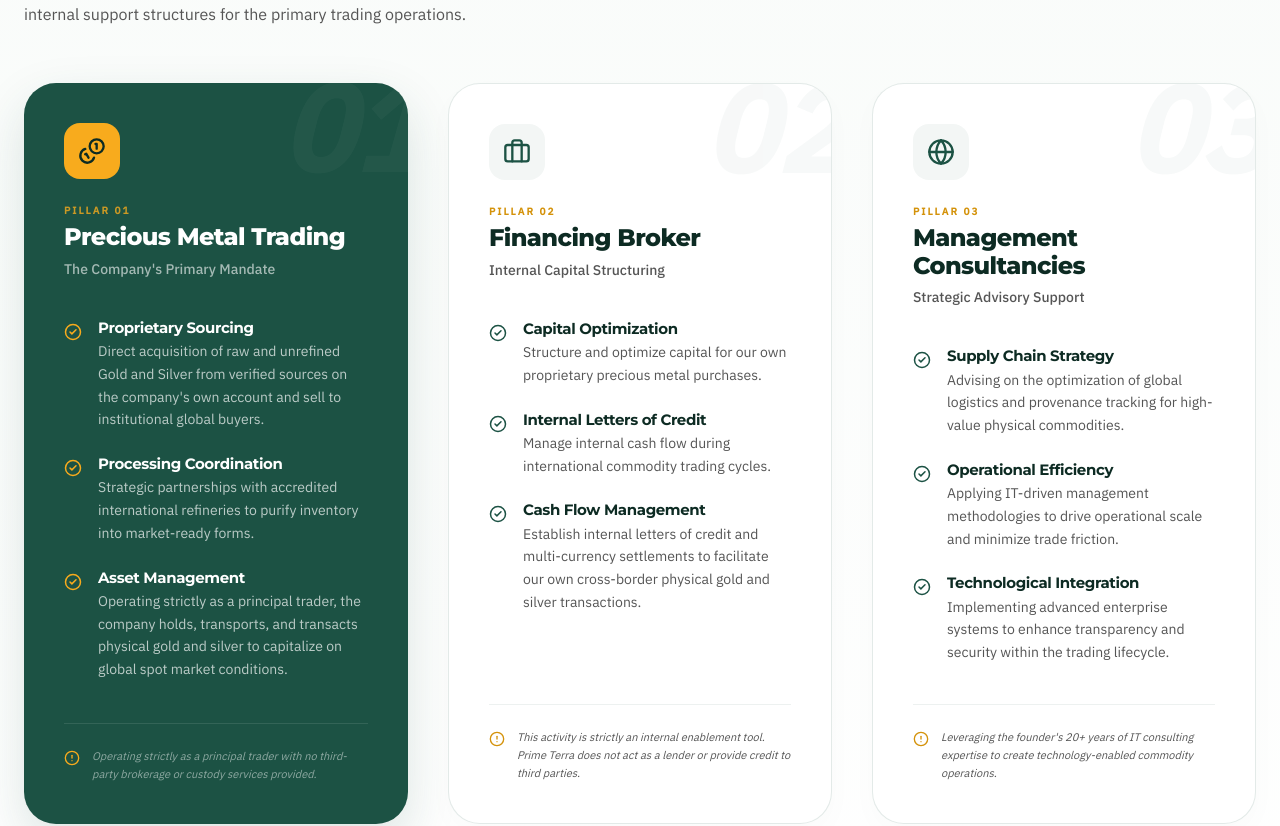
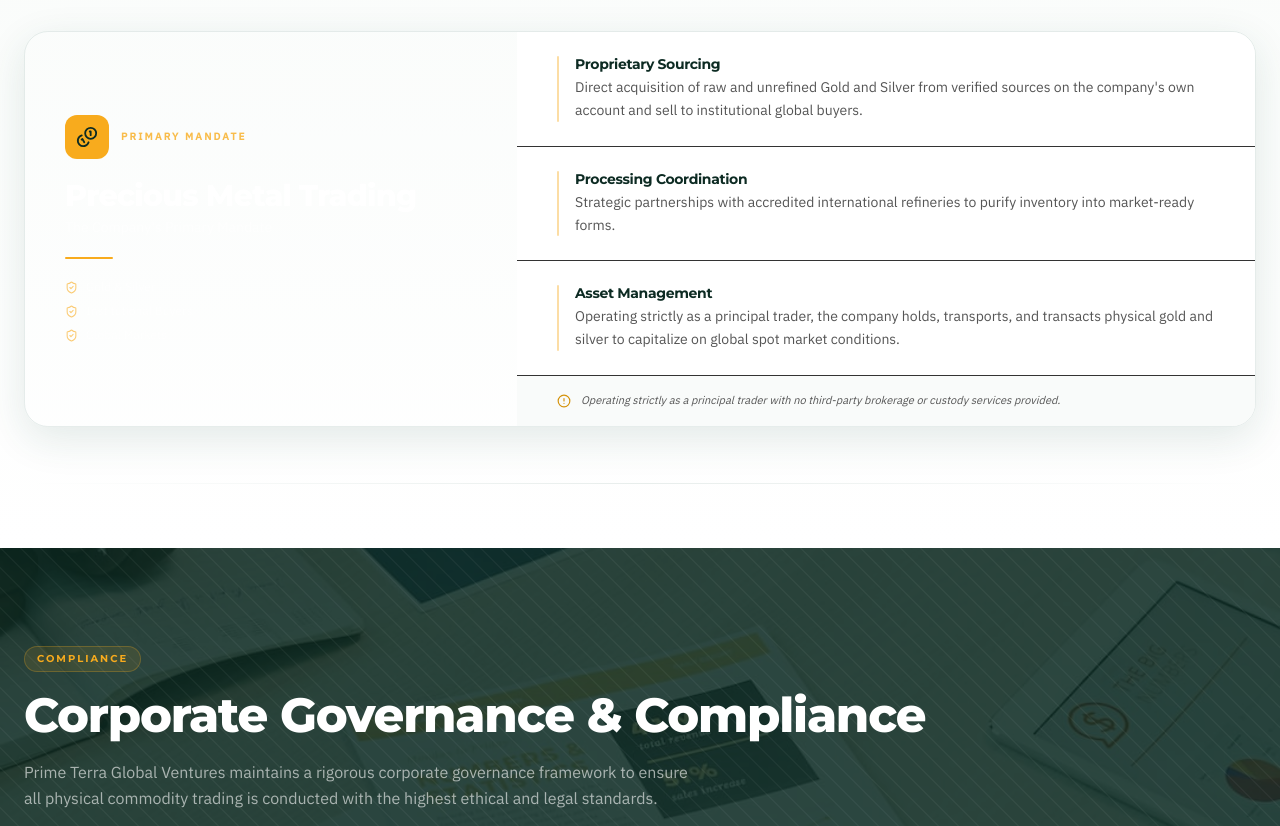
Before and after one commit to mtforstartups-hub/prime-terra, a Next.js app: page / in a window 1280 px wide. Shown: the part 1756-2582 px from the top of the page. Built offline with nearby package versions, Linux system fonts and the light colour scheme.

Commit message:
modified business pillars

```diff
--- a/app/components/HomePage/BusinessPillars.tsx
+++ b/app/components/HomePage/BusinessPillars.tsx
@@ -2,176 +2,9 @@
 import { motion } from "motion/react";
 import Badge from "../Badge";
 import { fadeUp, staggerContainer } from "./SummarySection";
-import {
-  Coins,
-  Briefcase,
-  Globe,
-  CheckCircle2,
-  AlertCircle,
-} from "lucide-react";
+import { Coins, AlertCircle, ShieldCheck } from "lucide-react";
 
-interface PillarItem {
-  title: string;
-  description: string;
-}
-
-interface PillarProps {
-  index: string;
-  icon: React.ReactNode;
-  title: string;
-  subtitle: string;
-  items: PillarItem[];
-  footerNote?: string;
-  isPrimary?: boolean;
-}
-
-function Pillar({
-  index,
-  icon,
-  title,
-  subtitle,
-  items,
-  footerNote,
-  isPrimary,
-}: PillarProps) {
-  return (
-    <motion.div
-      variants={fadeUp}
-      className={`relative group flex flex-col h-full rounded-4xl overflow-hidden transition-all duration-500 hover:z-10`}
-      style={{
-        background: isPrimary ? "var(--color-forest)" : "white",
-        border: isPrimary ? "none" : "1px solid rgba(28,82,68,0.12)",
-        boxShadow: isPrimary
-          ? "0 20px 50px rgba(28,82,68,0.15)"
-          : "0 10px 30px rgba(0,0,0,0.02)",
-      }}
-    >
-      {/* Background Index Number */}
-      <div
-        className={`absolute -top-4 -right-4 text-[120px] font-black leading-none select-none pointer-events-none opacity-[0.03] italic`}
-        style={{ color: isPrimary ? "white" : "var(--color-forest)" }}
-      >
-        {index}
-      </div>
-
-      <div className="p-8 md:p-10 flex flex-col h-full">
-        {/* Header Section */}
-        <div className="mb-10">
-          <div
-            className={`w-14 h-14 rounded-2xl flex items-center justify-center mb-6 transition-transform duration-500 group-hover:scale-110 group-hover:rotate-3`}
-            style={{
-              background: isPrimary
-                ? "var(--color-amber)"
-                : "rgba(28,82,68,0.05)",
-              color: isPrimary
-                ? "var(--color-forest-dark)"
-                : "var(--color-forest)",
-            }}
-          >
-            {icon}
-          </div>
-
-          <div className="flex flex-col gap-1">
-            <span
-              className="text-[10px] font-bold tracking-[0.2em] uppercase"
-              style={{
-                color: isPrimary
-                  ? "rgba(248,171,29,0.8)"
-                  : "var(--color-amber-dark)",
-              }}
-            >
-              Pillar {index}
-            </span>
-            <h3
-              className={`text-2xl font-extrabold leading-tight`}
-              style={{
-                color: isPrimary ? "white" : "var(--color-forest-dark)",
-                fontFamily: "var(--font-heading)",
-              }}
-            >
-              {title}
-            </h3>
-            <p
-              className={`text-sm font-medium mt-1 ${isPrimary ? "text-white/60" : "text-charcoal-light"}`}
-            >
-              {subtitle}
-            </p>
-          </div>
-        </div>
-
-        {/* Structured Items Section */}
-        <div className="grow flex flex-col gap-6">
-          {items.map((item, i) => (
-            <div key={i} className="flex gap-4">
-              <div className="mt-1 shrink-0">
-                <CheckCircle2
-                  size={18}
-                  className={isPrimary ? "text-amber" : "text-forest"}
-                  // style={{
-                  //   color: isPrimary
-                  //     ? "var(--color-amber)"
-                  //     : "var(--color-forest)",
-                  // }}
-                />
-              </div>
-              <div className="flex flex-col gap-1">
-                <h4
-                  className={`text-[15px] font-bold ${isPrimary ? "text-white" : "text-forest-dark"}`}
-                >
-                  {item.title}
-                </h4>
-                <p
-                  className={`text-sm leading-relaxed ${isPrimary ? "text-white/70" : "text-charcoal-light"}`}
-                >
-                  {item.description}
-                </p>
-              </div>
-            </div>
-          ))}
-        </div>
-
-        {/* Note Section (Maintains Symmetry) */}
-        <div
-          className={`mt-10 pt-6 border-t flex gap-3`}
-          style={{
-            borderColor: isPrimary
-              ? "rgba(255,255,255,0.1)"
-              : "rgba(28,82,68,0.08)",
-          }}
-        >
-          {footerNote ? (
-            <>
-              <AlertCircle
-                size={16}
-                className={`shrink-0 mt-0.5 ${isPrimary ? "text-amber" : "text-amber-dark"}`}
-              />
-              <p
-                className={`text-[11px] leading-relaxed italic ${isPrimary ? "text-white/50" : "text-charcoal-light"}`}
-              >
-                {footerNote}
-              </p>
-            </>
-          ) : (
-            <div className="h-4" /> // Empty space to keep alignment
-          )}
-        </div>
-      </div>
-
-      {/* Hover Decoration */}
-      <motion.div className="absolute inset-0 border-2 border-transparent rounded-4xl pointer-events-none transition-colors duration-500 group-hover:border-amber/20" />
-    </motion.div>
-  );
-}
-
-export default function BusinessPillars() {
-  const pillars = [
-    {
-      index: "01",
-      icon: <Coins size={28} />,
-      title: "Precious Metal Trading",
-      subtitle: "The Company's Primary Mandate",
-      isPrimary: true,
-      items: [
+const tradingItems = [
   {
     title: "Proprietary Sourcing",
     description:
@@ -187,79 +20,30 @@
     description:
       "Operating strictly as a principal trader, the company holds, transports, and transacts physical gold and silver to capitalize on global spot market conditions.",
   },
-      ],
-      footerNote:
-        "Operating strictly as a principal trader with no third-party brokerage or custody services provided.",
-    },
-    {
-      index: "02",
-      icon: <Briefcase size={28} />,
-      title: "Financing Broker",
-      subtitle: "Internal Capital Structuring",
-      items: [
-        {
-          title: "Capital Optimization",
-          description:
-            "Structure and optimize capital for our own proprietary precious metal purchases.",
-        },
-        {
-          title: "Internal Letters of Credit",
-          description:
-            "Manage internal cash flow during international commodity trading cycles.",
-        },
-        {
-          title: "Cash Flow Management",
-          description:
-            "Establish internal letters of credit and multi-currency settlements to facilitate our own cross-border physical gold and silver transactions.",
-        },
-      ],
-      footerNote:
-        "This activity is strictly an internal enablement tool. Prime Terra does not act as a lender or provide credit to third parties.",
-    },
-    {
-      index: "03",
-      icon: <Globe size={28} />,
-      title: "Management Consultancies",
-      subtitle: "Strategic Advisory Support",
-      items: [
-        {
-          title: "Supply Chain Strategy",
-          description:
-            "Advising on the optimization of global logistics and provenance tracking for high-value physical commodities.",
-        },
-        {
-          title: "Operational Efficiency",
-          description:
-            "Applying IT-driven management methodologies to drive operational scale and minimize trade friction.",
-        },
-        {
-          title: "Technological Integration",
-          description:
-            "Implementing advanced enterprise systems to enhance transparency and security within the trading lifecycle.",
-        },
-      ],
-      footerNote:
-        "Leveraging the founder's 20+ years of IT consulting expertise to create technology-enabled commodity operations.",
-    },
 ];
 
+const footerNote =
+  "Operating strictly as a principal trader with no third-party brokerage or custody services provided.";
+
+export default function BusinessPillars() {
   return (
     <section
       id="business"
-      className="py-24 overflow-hidden"
+      className="py-16 overflow-hidden"
       style={{ background: "linear-gradient(180deg, #f8fbf9 0%, #fff 100%)" }}
     >
       <div className="max-w-7xl mx-auto px-6">
+        {/* Section Header */}
         <motion.div
           initial="hidden"
           whileInView="visible"
           viewport={{ once: true, margin: "-80px" }}
           variants={staggerContainer}
-          className="mb-14"
+          className="mb-10"
         >
           <motion.div variants={fadeUp}>
             <Badge text="What We Do" />
-            <h2 className="text-4xl sm:text-5xl font-extrabold mb-4 max-w-4xl text-forest-dark font-heading">
+            <h2 className="text-4xl sm:text-5xl font-extrabold mb-3 max-w-4xl text-forest-dark font-heading">
               Strategic Business Pillars
             </h2>
             <p className="text-charcoal-light max-w-2xl leading-relaxed">
@@ -271,24 +55,123 @@
           </motion.div>
         </motion.div>
 
+        {/* Main Card */}
         <motion.div
           initial="hidden"
           whileInView="visible"
           viewport={{ once: true, margin: "-60px" }}
           variants={staggerContainer}
-          className="grid grid-cols-1 md:grid-cols-3 gap-8 lg:gap-10 items-stretch"
+          className="rounded-3xl overflow-hidden"
+          style={{ boxShadow: "0 12px 40px rgba(28,82,68,0.12)", border: "1px solid rgba(28,82,68,0.1)" }}
         >
-          {pillars.map((pillar) => (
-            <Pillar key={pillar.index} {...pillar} />
+          <div className="grid grid-cols-1 lg:grid-cols-5">
+
+            {/* ── Left: Identity Panel ── */}
+            <motion.div
+              variants={fadeUp}
+              className="lg:col-span-2 flex flex-col justify-center gap-5 p-8 md:p-10"
+              style={{ background: "var(--color-forest)" }}
+            >
+              {/* Icon + label row */}
+              <div className="flex items-center gap-3">
+                <div
+                  className="w-11 h-11 rounded-xl flex items-center justify-center shrink-0"
+                  style={{ background: "var(--color-amber)", color: "var(--color-forest-dark)" }}
+                >
+                  <Coins size={22} />
+                </div>
+                <span
+                  className="text-[10px] font-bold tracking-[0.22em] uppercase"
+                  style={{ color: "rgba(248,171,29,0.8)" }}
+                >
+                  Primary Mandate
+                </span>
+              </div>
+
+              {/* Title + subtitle */}
+              <div>
+                <h3
+                  className="text-2xl md:text-3xl font-extrabold leading-tight text-white mb-1"
+                  style={{ fontFamily: "var(--font-heading)" }}
+                >
+                  Precious Metal Trading
+                </h3>
+                <p className="text-white/55 text-sm">
+                  The Company&apos;s Primary Mandate
+                </p>
+              </div>
+
+              {/* Amber accent rule */}
+              <div
+                className="w-12 h-0.5 rounded-full"
+                style={{ background: "var(--color-amber)" }}
+              />
+
+              {/* Key facts strip */}
+              <div className="flex flex-col gap-2">
+                {["Gold & Silver", "Institutional Buyers", "Global Markets"].map((tag) => (
+                  <div key={tag} className="flex items-center gap-2">
+                    <ShieldCheck size={13} style={{ color: "rgba(248,171,29,0.6)" }} />
+                    <span className="text-white/60 text-xs">{tag}</span>
+                  </div>
                 ))}
+              </div>
             </motion.div>
 
-        {/* Foundation Line (Architectural Concept) */}
+            {/* ── Right: Feature Rows ── */}
+            <motion.div
+              variants={fadeUp}
+              className="lg:col-span-3 bg-white flex flex-col divide-y"
+              style={{ borderColor: "rgba(28,82,68,0.08)" }}
+            >
+              {tradingItems.map((item, i) => (
+                <motion.div
+                  key={i}
+                  variants={fadeUp}
+                  className="group flex gap-4 px-8 md:px-10 py-6 transition-colors duration-200 hover:bg-[#f8fbf9]"
+                >
+                  {/* Left accent bar */}
+                  <div
+                    className="w-0.5 shrink-0 rounded-full self-stretch transition-colors duration-200 group-hover:opacity-100 opacity-40"
+                    style={{ background: "var(--color-amber)" }}
+                  />
+
+                  {/* Content */}
+                  <div className="flex flex-col gap-1">
+                    <h4
+                      className="text-[14px] font-bold text-forest-dark"
+                      style={{ fontFamily: "var(--font-heading)" }}
+                    >
+                      {item.title}
+                    </h4>
+                    <p className="text-sm leading-relaxed text-charcoal-light">
+                      {item.description}
+                    </p>
+                  </div>
+                </motion.div>
+              ))}
+
+              {/* Footer note */}
+              <div
+                className="px-8 md:px-10 py-4 flex gap-2.5 items-start"
+                style={{ background: "rgba(28,82,68,0.025)" }}
+              >
+                <AlertCircle size={14} className="shrink-0 mt-0.5 text-amber-dark" />
+                <p className="text-[11px] leading-relaxed italic text-charcoal-light">
+                  {footerNote}
+                </p>
+              </div>
+            </motion.div>
+
+          </div>
+        </motion.div>
+
+        {/* Foundation Line */}
         <motion.div
           initial={{ scaleX: 0, opacity: 0 }}
           whileInView={{ scaleX: 1, opacity: 1 }}
           transition={{ duration: 1, delay: 0.5 }}
-          className="h-px w-full mt-16 md:mt-24"
+          className="h-px w-full mt-14"
           style={{
             background:
               "linear-gradient(90deg, transparent 0%, rgba(28,82,68,0.1) 50%, transparent 100%)",
```
Lines whose indentation alone changed are shown as unchanged.
